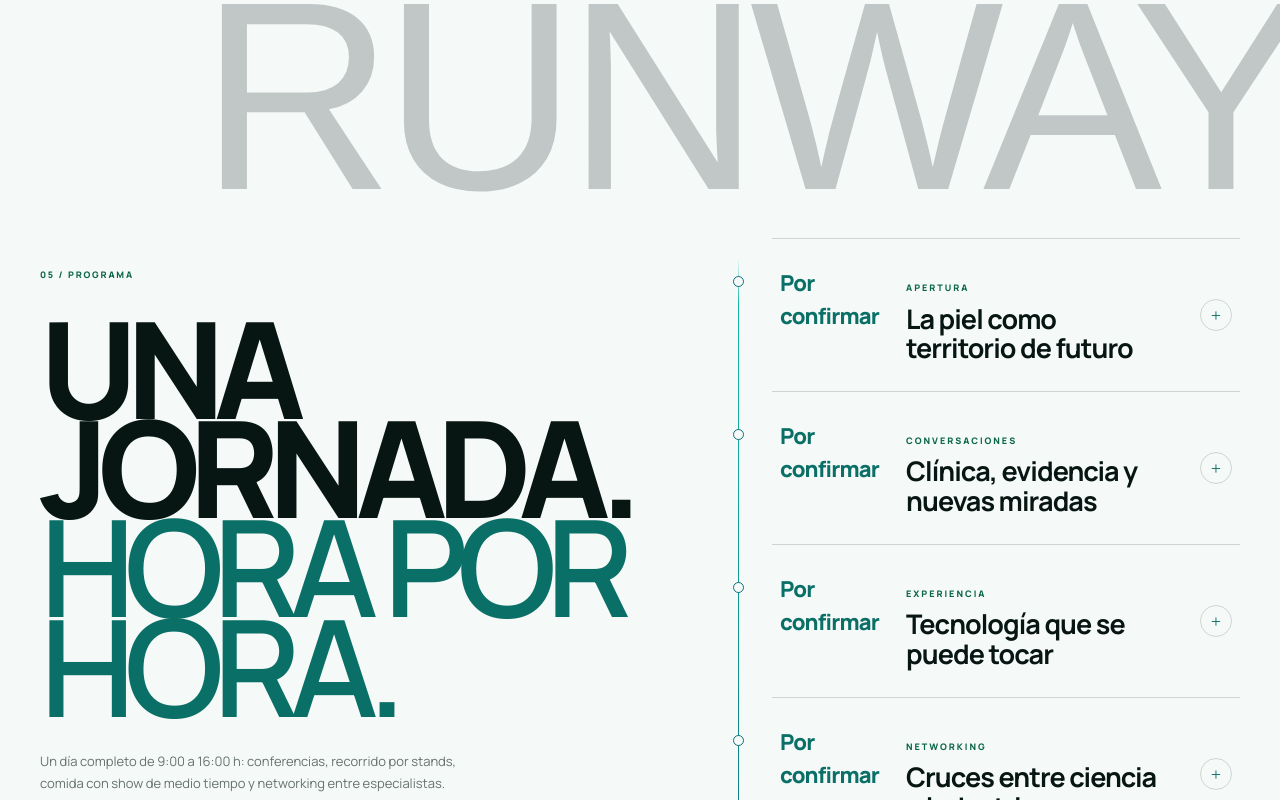
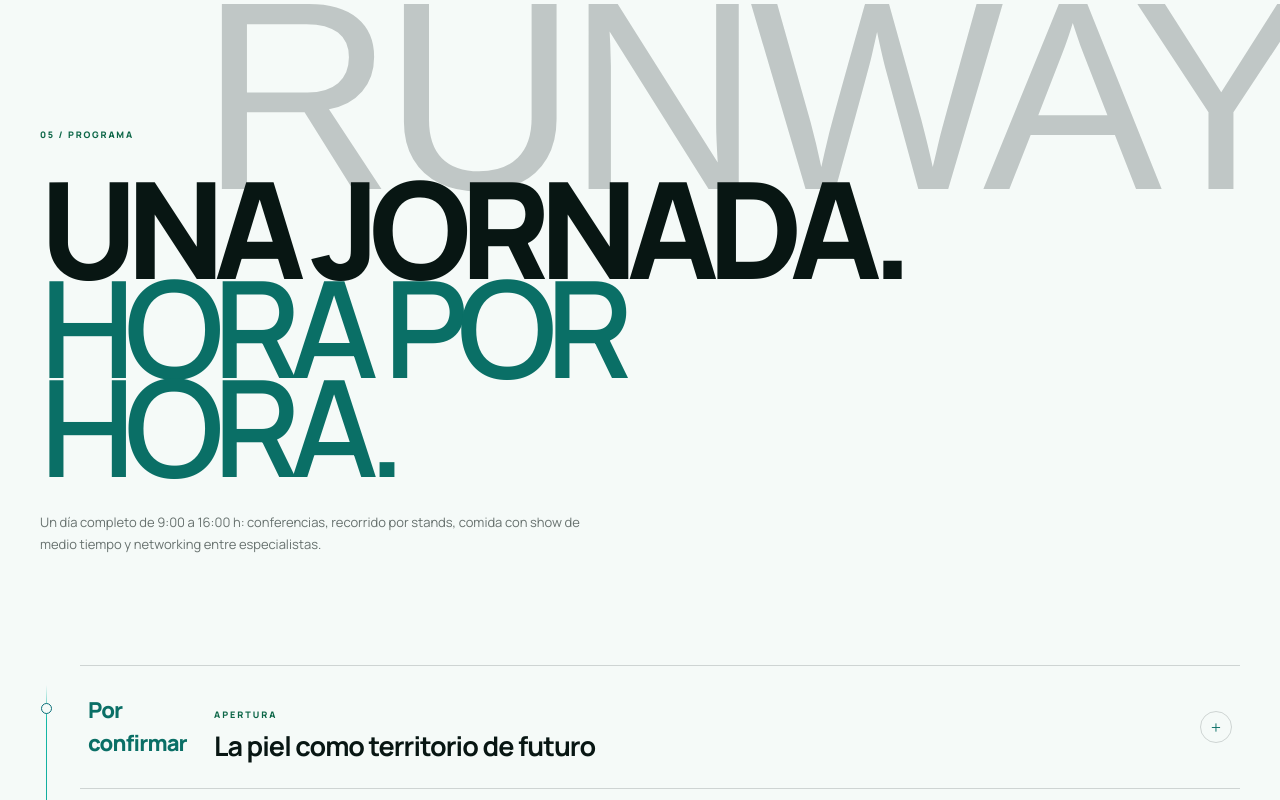
Before and after one commit to teccapitalweb/dermafutura-expo-2027, a Next.js app: page / in a window 1280 px wide. Shown: the part 6080-6880 px from the top of the page. Built offline with nearby package versions, Linux system fonts and the light colour scheme; no server answers; a web font is replaced by a local one.

Commit message:
Update globals.css

```diff
--- a/app/globals.css
+++ b/app/globals.css
@@ -213,10 +213,10 @@ em { color:var(--rose); font-style:normal; font-weight:600; }
 
 .program { position:relative; overflow:hidden; padding:160px 0; }
 .program-watermark { position:absolute; top:34px; right:-20px; color:rgba(8,22,19,.22); font-family:var(--font-outline),sans-serif; font-size:clamp(140px,21vw,340px); font-weight:400; letter-spacing:-.04em; line-height:.7; }
-.program-grid { position:relative; display:grid; grid-template-columns:.68fr 1.32fr; gap:100px; }
-.program-intro { position:sticky; top:140px; align-self:start; }
+.program-grid { position:relative; display:grid; grid-template-columns:1fr; gap:0; }
+.program-intro { max-width:900px; }
 .program-intro .section-tag { margin-bottom:36px; }
-.program-intro > p:last-child { max-width:420px; margin:35px 0 0; color:rgba(8,22,19,.6); font-size:13px; line-height:1.7; }
+.program-intro > p:last-child { max-width:560px; margin:35px 0 0; color:rgba(8,22,19,.6); font-size:13px; line-height:1.7; }
 /* MODIFICADO: título del programa con más presencia (no afecta a otros h2 que comparten la regla base) */
 .program-intro h2 { font-family:var(--font-sans),sans-serif; font-size:clamp(88px,10.5vw,190px); font-weight:800; letter-spacing:-.08em; line-height:.74; text-transform:uppercase; }
 .program-intro h2 em { display:block; color:var(--rose-deep); }
@@ -351,7 +351,7 @@ footer { overflow:hidden; padding:110px 0 30px; background:var(--ink); }
   .opening-grid,.voices-head,.partners-head { grid-template-columns:1fr; }.opening-copy { max-width:520px; }.voices-head > p:last-child,.partners-head > p:last-child { max-width:590px; }
   .voices-spread,.pillars-grid,.program-grid,.audience-grid,.venue-grid,.interest-grid,.faq-grid { grid-template-columns:1fr; }
   .voices-poster { min-height:800px; }.voices-poster img { width:105%; }
-  .pillars-grid,.program-grid,.audience-grid,.venue-grid,.interest-grid,.faq-grid { gap:75px; }.program-intro { position:relative; top:0; }.schedule { margin-top:0; }
+  .pillars-grid,.audience-grid,.venue-grid,.interest-grid,.faq-grid { gap:75px; }
   .passes { grid-template-columns:1fr; }.pass-card { margin:0 45px 55px; }.venue { min-height:auto; }
 }
 
```
